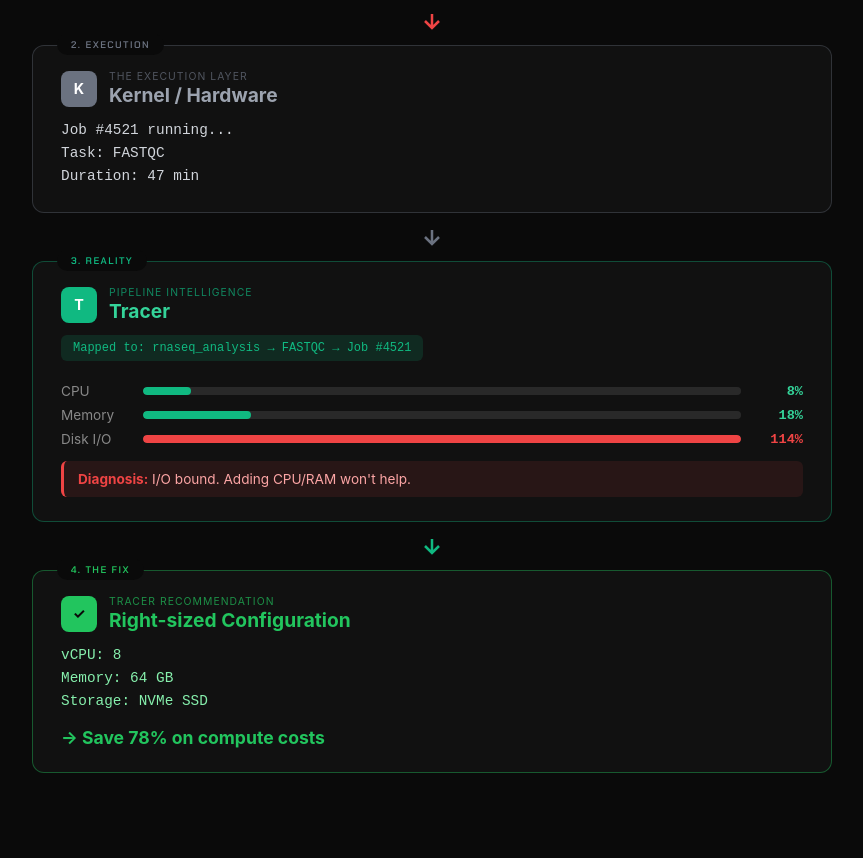
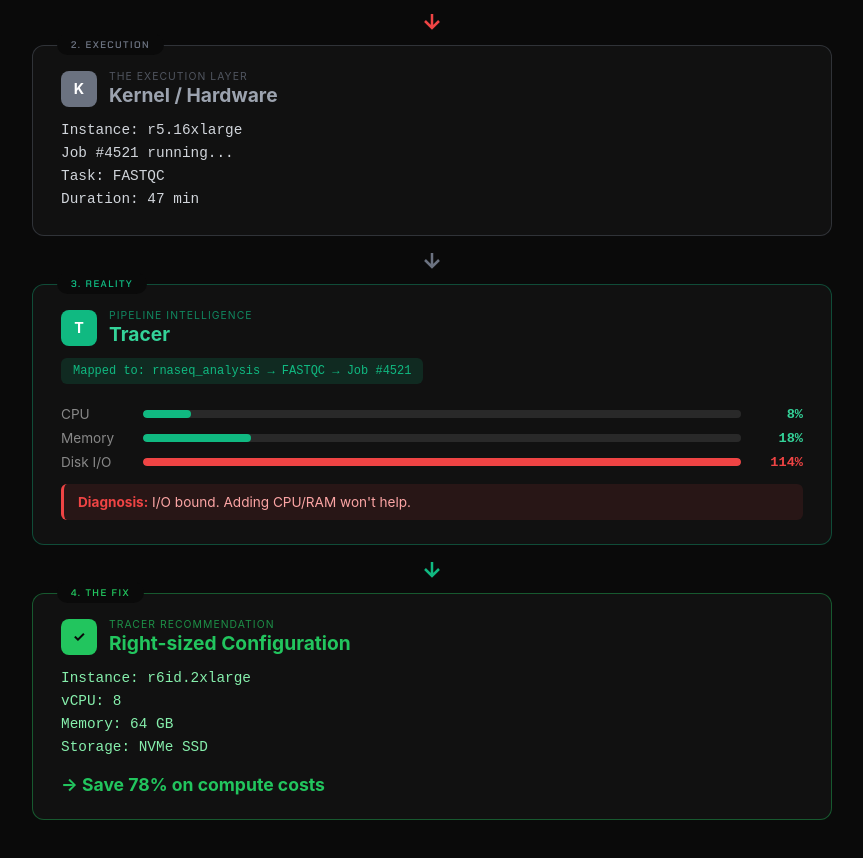
Before and after one commit to Vakisr/tracer-radar-chart, a plain HTML site: page quadrant-chart.html in a window 1280 px wide. Shown: the part 394-1252 px from the top of the page, without its empty margins (208-1071 px from the left). Before the commit the page ends 1207 px from the top, so only its background shows below. Drawn offline with Linux system fonts and the light colour scheme.

Commit message:
Add instance types: r5.16xlarge in Execution, r6id.2xlarge in Fix

```diff
--- a/quadrant-chart.html
+++ b/quadrant-chart.html
@@ -297,6 +297,7 @@
                         </div>
                     </div>
                     <div class="step-content">
+                        Instance: r5.16xlarge<br>
                         Job #4521 running...<br>
                         Task: FASTQC<br>
                         Duration: 47 min
@@ -363,6 +364,7 @@
                         </div>
                     </div>
                     <div class="step-content">
+                        Instance: r6id.2xlarge<br>
                         vCPU: 8<br>
                         Memory: 64 GB<br>
                         Storage: NVMe SSD
```
